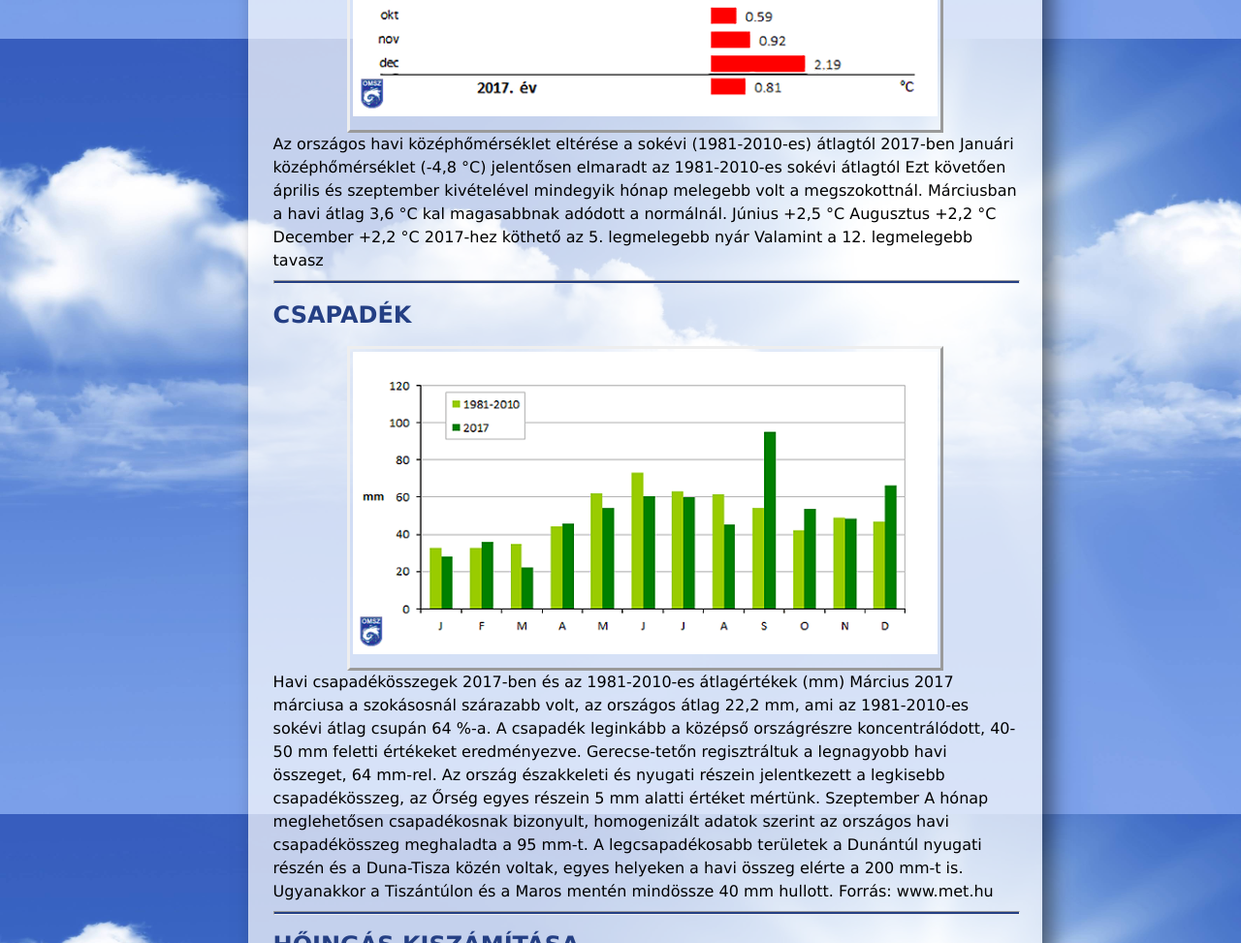
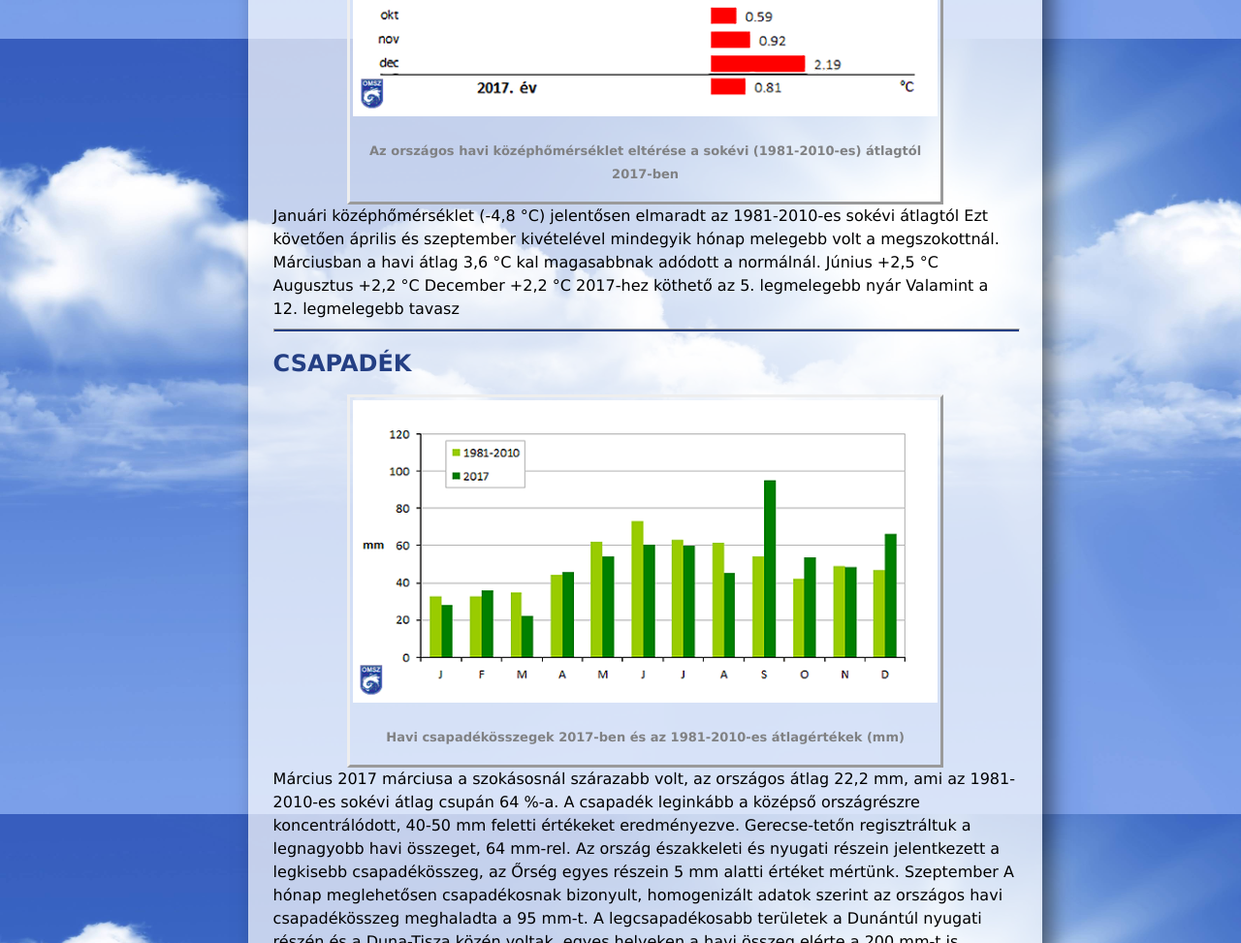
Before and after one commit to Zazariah/idojaras_Berecz-Mih-ly, a plain HTML site: page index.html in a window 1280 px wide. Shown: the part 760-1733 px from the top of the page at 97% size. Drawn offline with Linux system fonts and the light colour scheme.

Commit message:
12.feladat

```diff
--- a/ido.css
+++ b/ido.css
@@ -69,3 +69,11 @@ h2{
 	color: #243f84;
 	text-transform: uppercase;
 }
+
+.szurke{
+	font-size: small;
+	text-align: center;
+	color:#808183 ;
+	font-weight: bold;
+	text-decoration-line: none;
+}
--- a/index.html
+++ b/index.html
@@ -25,11 +25,11 @@
                 <td><img src="graikon1.gif" alt="www.met.hu"></td>
             </tr>
             <tr>
-                <td></td>
+                <td><p class="szurke">Az országos havi középhőmérséklet eltérése a sokévi (1981-2010-es) átlagtól 2017-ben</p></td>
             </tr>
         </table>
 
-        Az országos havi középhőmérséklet eltérése a sokévi (1981-2010-es) átlagtól 2017-ben
+
 
         Januári középhőmérséklet (-4,8 °C) jelentősen elmaradt az 1981-2010-es sokévi átlagtól
         Ezt követően április és szeptember kivételével mindegyik hónap melegebb volt a megszokottnál.
@@ -47,11 +47,11 @@
                 <td><img src="graikon2.gif" alt="www.met.hu"></td>
             </tr>
             <tr>
-                <td></td>
+                <td><p class="szurke">Havi csapadékösszegek 2017-ben és az 1981-2010-es átlagértékek (mm)</p></td>
             </tr>
         </table>
 
-        Havi csapadékösszegek 2017-ben és az 1981-2010-es átlagértékek (mm)
+
 
         Március
         2017 márciusa a szokásosnál szárazabb volt, az országos átlag 22,2 mm, ami az 1981-2010-es sokévi átlag csupán 64 %-a. A csapadék leginkább a középső országrészre koncentrálódott, 40-50 mm feletti értékeket eredményezve. Gerecse-tetőn regisztráltuk a legnagyobb havi összeget, 64 mm-rel. Az ország északkeleti és nyugati részein jelentkezett a legkisebb csapadékösszeg, az Őrség egyes részein 5 mm alatti értéket mértünk.
```
